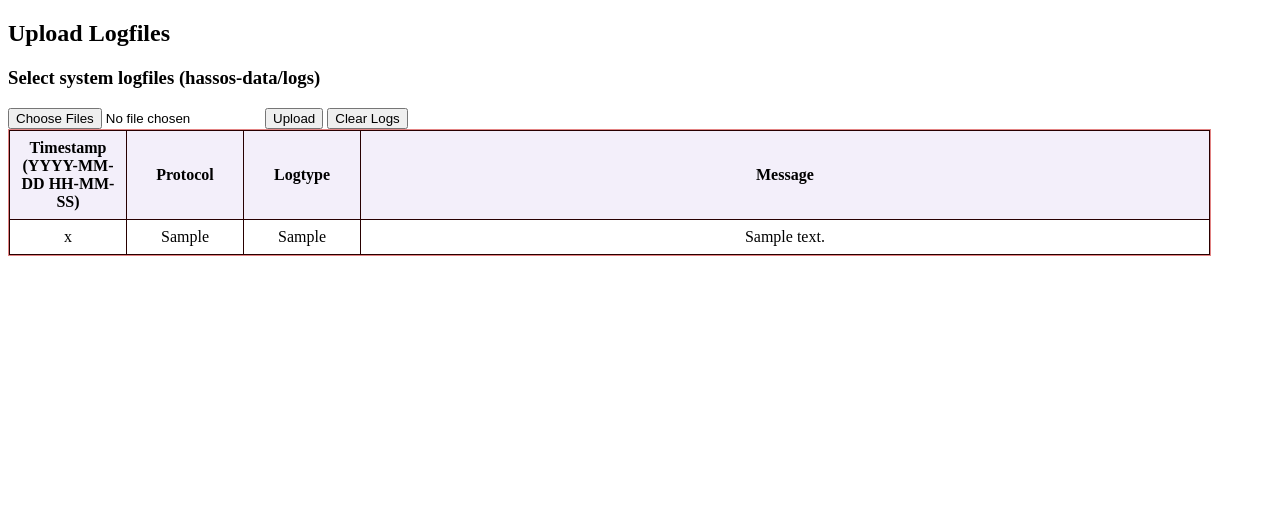
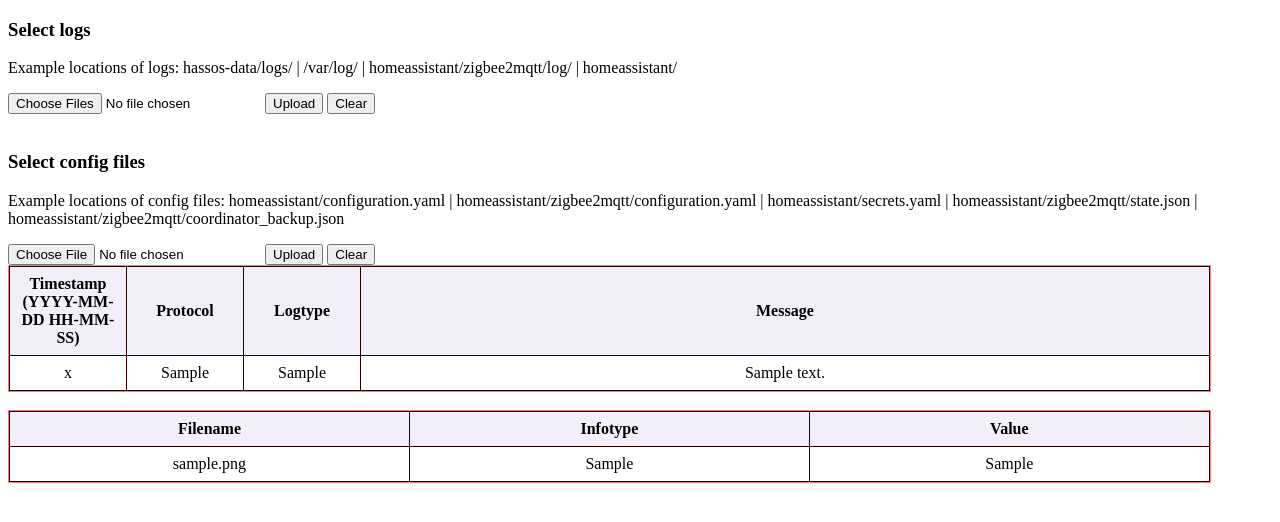
Before and after one commit to antonkook/LogHAnalyzer, a Flask app: page / in a window 1280 px wide. Shown: the top 522 px of the page. Run offline with Flask 3, Linux system fonts and the light colour scheme; tables that the repository leaves empty hold one stand-in row (values such as "Sample post").

Commit message:
second table and trying to handle configuration.yaml

```diff
--- a/app.py
+++ b/app.py
@@ -17,15 +17,17 @@ db = SQLAlchemy(app)
 # directories
 UPLOAD_DIR = "uploads"
 JOURNAL_DIR = "journals"
+CONFIG_DIR = "config"
 
 # mime types
 JOURNAL_TYPE = 'application/x-linux-journal'
 
 # constants
-MIN_PARTS = 4
+MIN_PARTS_JOURNAL = 8
+MIN_PARTS_LOG = 3
 
 
-### database model
+### database models
 class LogEntry(db.Model):
     __tablename__ = "log_entries"
     id = db.Column(db.Integer, primary_key=True)
@@ -35,49 +37,65 @@ class LogEntry(db.Model):
     message = db.Column(db.String)
 
 
+class ConfigEntry(db.Model):
+    __tablename__ = "config_entries"
+    id = db.Column(db.Integer, primary_key=True)
+    filename = db.Column(db.String)
+    infotype = db.Column(db.String)
+    value = db.Column(db.String)
+
+
 ### web
-@app.route("/", methods=['GET', 'POST'])
+@app.route("/", methods=['GET'])
 def index():
+    # fetch all uploaded log entries and render
+    log_entries = LogEntry.query.order_by(LogEntry.timestamp).all()
+    config_entries = ConfigEntry.query.order_by(ConfigEntry.infotype).all()
+    return render_template("index.html", log_entries=log_entries, config_entries=config_entries)
+
+
+@app.route("/uploadlogs", methods=['POST'])
+def upload_logs():
+    # make sure uploads folder exists and create it if it doesn't
     os.makedirs(UPLOAD_DIR, exist_ok=True)
-    if request.method == 'POST':
-        # retrieve uploaded files
-        uploaded_files = request.files.getlist("logfiles")
-        filetype: str = None
 
-        for f in uploaded_files:
-            # secure file
-            rel_path = f.filename
-            safe_path = os.path.normpath(rel_path)
+    is_uploaded: bool = False
+    filetype: str = None
 
-            # prevent directory traversal attacks
-            if safe_path in (".", "..") or not f.filename:
-                continue
+    # retrieve uploaded files
+    uploaded_files = request.files.getlist("logfiles")
 
-            # save file
-            full_path = os.path.join(UPLOAD_DIR, safe_path)
-            os.makedirs(os.path.dirname(full_path), exist_ok=True)
-            f.save(full_path)
+    for f in uploaded_files:
+        is_uploaded = True
 
-            # get filetype
-            filetype = magic.from_file(f'{full_path}', mime = True)
+        # secure file
+        rel_path = f.filename
+        safe_path = os.path.normpath(rel_path)
 
-            # process the journal file using journalctl if journal-file
-            if filetype == JOURNAL_TYPE:
-                os.system(f"journalctl --file={full_path} >> {JOURNAL_DIR}/journal.log")
-            else:
-                os.system(f"cat {full_path} >> {JOURNAL_DIR}/journal.log")
+        # prevent directory traversal attacks
+        if safe_path in (".", "..") or not f.filename:
+            continue
 
-        # create database entries
-        if filetype:
-            create_entries(filetype)
-            remove_journal()
+        # save file
+        full_path = os.path.join(UPLOAD_DIR, safe_path)
+        os.makedirs(os.path.dirname(full_path), exist_ok=True)
+        f.save(full_path)
 
-        return redirect('/')
+        # get filetype
+        filetype = magic.from_file(f'{full_path}', mime = True)
 
-    else:
-        # fetch all uploaded log entries and render
-        log_entries = LogEntry.query.order_by(LogEntry.timestamp).all()
-        return render_template("index.html", log_entries=log_entries)
+        # process the journal file using journalctl if journal-file
+        if filetype == JOURNAL_TYPE:
+            os.system(f"journalctl --file={full_path} >> {JOURNAL_DIR}/journal.log")
+        else:
+            os.system(f"cat {full_path} >> {JOURNAL_DIR}/journal.log")
+
+    # create database entries
+    if is_uploaded:
+        create_log_entries(filetype)
+        remove_journal()
+
+    return redirect('/')
 
 
 @app.route("/clearlogs", methods=['GET'])
@@ -88,7 +106,49 @@ def remove_db_entries():
     return redirect('/')
 
 
-def create_entries(filetype):
+@app.route("/uploadconfigfiles", methods=['POST'])
+def upload_config_files():
+    # make sure uploads folder exists and create it if it doesn't
+    os.makedirs(UPLOAD_DIR, exist_ok=True)
+
+    # retrieve uploaded files
+    # uploaded_file = request.files.getlist("configfiles")
+    f = request.files.get("configfiles")
+
+    if f:
+        is_uploaded = True
+
+        # secure file
+        rel_path = f.filename
+        safe_path = os.path.normpath(rel_path)
+
+        # prevent directory traversal attacks
+        if safe_path in (".", "..") or not f.filename:
+            return redirect('/')
+
+         # save file
+        full_path = os.path.join(UPLOAD_DIR, safe_path)
+        os.makedirs(os.path.dirname(full_path), exist_ok=True)
+        f.save(full_path)
+
+        os.system(f"cat {full_path} >> {CONFIG_DIR}/config.log")
+
+        # create database entries
+        create_config_entries(f.filename)
+        remove_config()
+
+    return redirect('/')
+
+
+@app.route("/clearconfigfiles", methods=['GET'])
+def clear_config_files():
+    with app.app_context():
+            db.session.query(ConfigEntry).delete()
+            db.session.commit()
+    return redirect('/')
+
+
+def create_log_entries(filetype):
     journal_log_path = os.path.join(JOURNAL_DIR, "journal.log")
     with open(journal_log_path, 'r') as f:
         for line in f:
@@ -101,15 +161,17 @@ def create_entries(filetype):
             # split line into parts
             parts = line.split()
 
-            # skip if malformed
-            if len(parts) < MIN_PARTS:
-                continue
-
             # filter out unneeded logs
             if filetype == JOURNAL_TYPE:
+                # skip if malformed
+                if len(parts) < MIN_PARTS_JOURNAL:
+                    continue
                 match_words = ["audit", "kernel", "hass", "homeassistant", "fstrim", "systemd", "mosquitto", "rauc", "config", "vscode"]
                 to_match = parts[4]
                 if any(word in to_match.lower() for word in match_words):
+                    continue
+            else:
+                if len(parts) < MIN_PARTS_LOG:
                     continue
 
             # get the protocol
@@ -149,6 +211,30 @@ def create_entries(filetype):
             )
             db.session.add(log_entry)
 
+    db.session.commit()
+
+
+def create_config_entries(filename):
+    # config_log_path = os.path.join(CONFIG_DIR, "config.log")
+    infotype: str
+    value: str
+
+    match filename:
+        case "configuration.yaml":
+            infotype, value = handle_configuration()
+        case _:
+            print("error")
+            return
+        #TODO
+
+   # create and add config entry to database
+    config_entry = ConfigEntry(
+        filename=filename,
+        infotype=infotype,
+        value=value
+    )
+    print(f"about to commit: {filename}")
+    db.session.add(config_entry)
     db.session.commit()
 
 
@@ -239,23 +325,57 @@ def format_z2m_message(message):
             payload_start = i
             break
 
+    # rebuild message
     topic = "Topic: " + " ".join(parts[4:i])
-
-    # TODO continue formatting (\n not possible btw)
-    # TODO compare to no formatting
-
     payload = "Payload: " + " ".join(parts[i + 1:])
-
-    # rebuild message
-    message = topic + payload
+    message = topic + "<br/>" + payload
 
     return message
+
+
+### Handle files
+def handle_configuration():
+    config_log_path = os.path.join(CONFIG_DIR, "config.log")
+    # declare variables
+    infotype: str = "Logging"
+    value: str = "No information about logging found. For anything but Z2M, there will likely be no relevant logs"
+
+    with open(config_log_path, 'r') as f:
+        for line in f:
+            # split into parts
+            parts = line.split()
+
+            # TODO fix not detecting logger in configuration.yaml
+
+            for i, part in enumerate(parts):
+                if '#' in part:
+                    left = part.split('#')[0]
+                    if i > 0:
+                        string = " ".join(part[0:i]) + " " + left
+                        parts = string.split()
+                    else:
+                        parts = []
+                    break
+
+            for part in parts:
+                print(part)
+                if "logger" in part:
+                    value = "Logger detected"
+
+        print(value)
+        return infotype, value
+
 
 
 ### Helper functions
 def remove_journal():
     journal_log_path = os.path.join(JOURNAL_DIR, "journal.log")
     os.system(f"echo '' > {journal_log_path}")
+
+
+def remove_config():
+    config_log_path = os.path.join(CONFIG_DIR, "config.log")
+    os.system(f"echo '' > {config_log_path}")
 
 
 def remove_special_chars(to_parse):
@@ -274,14 +394,6 @@ def remove_special_chars(to_parse):
 
 if __name__ == "__main__":
     app.run(debug=True)
-
-
-
-
-
-
-
-
 
 
 
--- a/static/styles/style.css
+++ b/static/styles/style.css
@@ -21,8 +21,6 @@ th {
 td {
     text-align: center;
     width: 100px;
-    /* position: sticky;
-    top: 0; */
 }
 
 td.message {
@@ -35,9 +33,25 @@ td.message {
 }
 
 .log-table {
-    max-height: 1500px;
+    max-height: 1000px;
     overflow-y: auto;
     overflow-x: hidden;
     width: 95%;
     border: 1px solid #c90e0e83;
 }
+
+th.infotype {
+    width: 100px;
+}
+
+.config-table tr:nth-child(odd) {
+    background-color: #e8f0f2;
+}
+
+.config-table {
+    max-height: 1000px;
+    overflow-y: auto;
+    overflow-x: hidden;
+    width: 95%;
+    border: 1px solid #c90e0e83;
+}
--- a/templates/index.html
+++ b/templates/index.html
@@ -6,13 +6,23 @@
 
 {% block body %}
     <div class="content">
-        <!-- <h1>LogHAnalyzer</h1> -->
-        <h2>Upload Logfiles</h2>
-        <h3>Select system logfiles (hassos-data/logs)</h3>
-        <form action="/" method="post" enctype="multipart/form-data">
-            <input type="file" name="logfiles" multiple>
+        <h3>Select logs</h3>
+        <p>Example locations of logs: hassos-data/logs/ | /var/log/ | homeassistant/zigbee2mqtt/log/ | homeassistant/</p>
+        <form action="/uploadlogs" method="post" enctype="multipart/form-data">
+            <input type="file" name="logfiles" value="Select logs" multiple>
             <input type="submit" value="Upload">
-            <input type="button" value="Clear Logs" onclick="window.location.href='/clearlogs'">
+            <input type="button" value="Clear" onclick="window.location.href='/clearlogs'">
+        </form>
+
+        <br>
+
+        <h3>Select config files</h3>
+        <p>Example locations of config files: homeassistant/configuration.yaml | homeassistant/zigbee2mqtt/configuration.yaml | homeassistant/secrets.yaml | homeassistant/zigbee2mqtt/state.json | homeassistant/zigbee2mqtt/coordinator_backup.json</p>
+
+        <form action="/uploadconfigfiles" method="post" enctype="multipart/form-data">
+            <input type="file" name="configfiles">
+            <input type="submit" value="Upload">
+            <input type="button" value="Clear" onclick="window.location.href='/clearconfigfiles'">
         </form>
 
         <div class="log-table">
@@ -26,13 +36,40 @@
 
             {% for log_entry in log_entries %}
                 <tr>
-                    <td class="timestamp">{{ log_entry.timestamp }}</td>
-                    <td class="protocol">{{ log_entry.protocol }}</td>
-                    <td class="logtype">{{ log_entry.logtype }}</td>
-                    <td class="message">{{ log_entry.message }}</td>
+                    {% autoescape false %}
+                        <td class="timestamp">{{ log_entry.timestamp }}</td>
+                        <td class="protocol">{{ log_entry.protocol }}</td>
+                        <td class="logtype">{{ log_entry.logtype }}</td>
+                        <td class="message">{{ log_entry.message }}</td>
+                    {% endautoescape %}
                 </tr>
             {% endfor %}
             </table>
         </div>
+
+        <br>
+
+        <div class="config-table">
+            <table>
+            <tr>
+                <th>Filename</th>
+                <th>Infotype</th>
+                <th>Value</th>
+            </tr>
+
+            {% for config_entry in config_entries %}
+                <tr>
+                    {% autoescape false %}
+                        <td class="filename">{{ config_entry.filename }}</td>
+                        <td class="infotype">{{ config_entry.infotype }}</td>
+                        <td class="value">{{ config_entry.value }}</td>
+                    {% endautoescape %}
+                </tr>
+            {% endfor %}
+            </table>
+        </div>
+
+
+
     </div>
 {% endblock %}
```
Also changed, not shown: uploads/configuration.yaml (added, +38 -0 lines), 3 other files.
